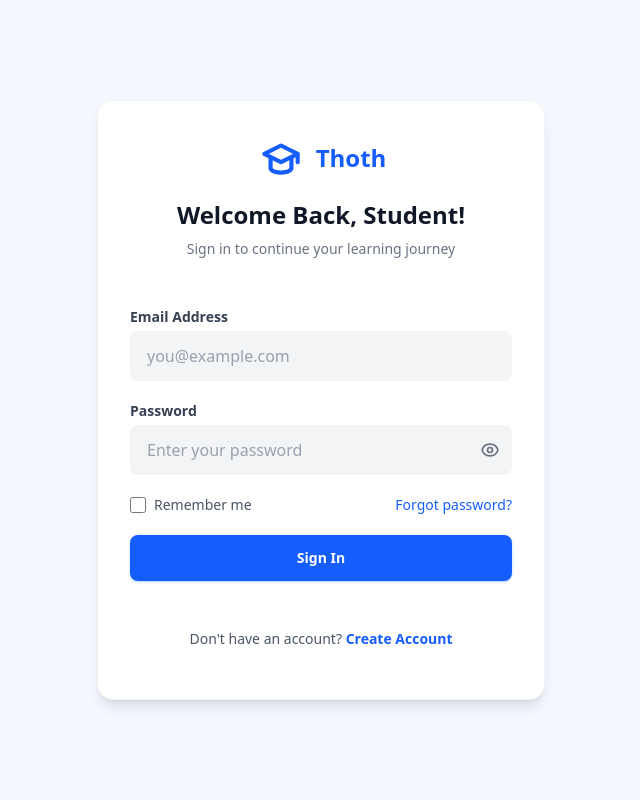
After one commit to Wassim-RF/Thoth, a PHP site: page /app/views/auth/login.php in a window 1280 px wide. The commit adds this page. Shown: the whole page, without its empty margins (319-959 px from the left). Run offline with PHP 8.4, Linux system fonts and the light colour scheme.

Commit message:
feat: implement authentication flow with AuthController and login view, enhance router for dynamic routin

```diff
--- /dev/null
+++ b/app/views/auth/login.php
@@ -0,0 +1,72 @@
+<?php
+    require_once __DIR__ . '/../layout/head.php';
+?>
+<body class="w-full h-screen bg-[#F5F8FF] flex justify-center items-center">
+    <div class="w-full h-full flex items-center justify-center">
+        <section class="bg-white w-full h-[75%] max-w-md p-8 rounded-2xl shadow-lg border border-gray-100 flex flex-col gap-4">
+            <div class="flex items-center justify-center gap-2.5">
+                <svg xmlns="http://www.w3.org/2000/svg" width="50" height="50" viewBox="0 0 24 24" fill="#155DFC"><g fill="none" stroke="#155DFC" stroke-linecap="round" stroke-linejoin="round" stroke-width="2"><path d="m4 10l8-4l8 4l-8 4zm16 0v4"/><path d="M7 12v5s.455 2 5 2c4.546 0 5-2 5-2v-5"/></g></svg>
+                <p class="text-[#155DFC] font-semibold text-2xl">Thoth</p>
+            </div>
+
+            <div class="text-center mb-8">
+                <h1 class="text-2xl font-bold text-gray-900">Welcome Back, Student!</h1>
+                <p class="text-gray-500 mt-2 text-sm">Sign in to continue your learning journey</p>
+            </div>
+
+            <form class="space-y-5">
+                <div>
+                    <label for="email" class="block text-sm font-bold text-gray-700 mb-1">Email Address</label>
+                    <input
+                        type="email"
+                        id="email"
+                        name="email_login--input"
+                        placeholder="you@example.com"
+                        class="w-full px-4 py-3 rounded-lg bg-gray-100 border-transparent focus:bg-white focus:ring-2 focus:ring-blue-500 focus:border-blue-500 outline-none transition-all text-gray-700 placeholder-gray-400 border border-gray-200"
+                    >
+                </div>
+
+                <div>
+                    <label for="password" class="block text-sm font-bold text-gray-700 mb-1">Password</label>
+                    <div class="relative">
+                        <input
+                            type="password"
+                            id="password"
+                            name="password_login--input"
+                            placeholder="Enter your password"
+                            class="w-full px-4 py-3 rounded-lg bg-gray-100 border-transparent focus:bg-white focus:ring-2 focus:ring-blue-500 focus:border-blue-500 outline-none transition-all text-gray-700 placeholder-gray-400 border border-gray-200"
+                        >
+                        <button type="button" class="absolute inset-y-0 right-0 pr-3 flex items-center text-gray-500 hover:text-gray-700">
+                            <svg class="h-5 w-5" fill="none" viewBox="0 0 24 24" stroke="currentColor">
+                                <path stroke-linecap="round" stroke-linejoin="round" stroke-width="2" d="M15 12a3 3 0 11-6 0 3 3 0 016 0z" />
+                                <path stroke-linecap="round" stroke-linejoin="round" stroke-width="2" d="M2.458 12C3.732 7.943 7.523 5 12 5c4.478 0 8.268 2.943 9.542 7-1.274 4.057-5.064 7-9.542 7-4.477 0-8.268-2.943-9.542-7z" />
+                            </svg>
+                        </button>
+                    </div>
+                </div>
+
+                <div class="flex items-center justify-between">
+                    <div class="flex items-center">
+                        <input id="remember-me" type="checkbox" class="h-4 w-4 text-blue-600 focus:ring-blue-500 border-gray-300 rounded cursor-pointer">
+                        <label for="remember-me" class="ml-2 block text-sm text-gray-600 cursor-pointer select-none">Remember me</label>
+                    </div>
+                    <div class="text-sm">
+                        <a href="#" class="font-medium text-blue-600 hover:text-blue-500">Forgot password?</a>
+                    </div>
+                </div>
+
+                <div>
+                    <button type="submit" class="w-full cursor-pointer flex justify-center py-3 px-4 border border-transparent rounded-lg shadow-sm text-sm font-bold text-white bg-blue-600 hover:bg-blue-700 focus:outline-none focus:ring-2 focus:ring-offset-2 focus:ring-blue-500 transition-colors shadow-blue-500/30">
+                        Sign In
+                    </button>
+                </div>
+
+            </form>
+
+            <p class="mt-8 text-center text-sm text-gray-600">
+                Don't have an account? <a href="#" class="font-bold text-blue-600 hover:text-blue-500 hover:underline">Create Account</a>
+            </p>
+        </section>
+    </div>
+</body>
+</html>
--- /dev/null
+++ b/app/views/layout/head.php
@@ -0,0 +1,8 @@
+<!DOCTYPE html>
+<html lang="en">
+<head>
+    <meta charset="UTF-8">
+    <meta name="viewport" content="width=device-width, initial-scale=1.0">
+    <link rel="stylesheet" href="assets/style/output.css">
+    <title>Thoth</title>
+</head>
--- /dev/null
+++ b/package.json
@@ -0,0 +1,5 @@
+{
+  "devDependencies": {
+    "tailwindcss": "^4.1.18"
+  }
+}
--- a/public/index.php
+++ b/public/index.php
@@ -1,8 +1,13 @@
 <?php
     require_once '../app/core/router.php';
+    require_once '../app/controllers/authController.php';
 
     use App\Core\Router;
+    use App\Controllers\AuthController;
 
     $router = new Router();
 
+    $router->add('GET' , '/' , 'AuthController@index');
+    $router->add('GET' , '/login' , 'AuthController@showLoginPage');
+
     $router->dispatch();
```
Also changed, not shown: app/controllers/authController.php (added, +19 -0 lines), app/core/router.php (+16 -4 lines), app/models/services/authServices.php (+9 -1 lines), public/assets/style/output.css (added), public/assets/style/style.css (added).
